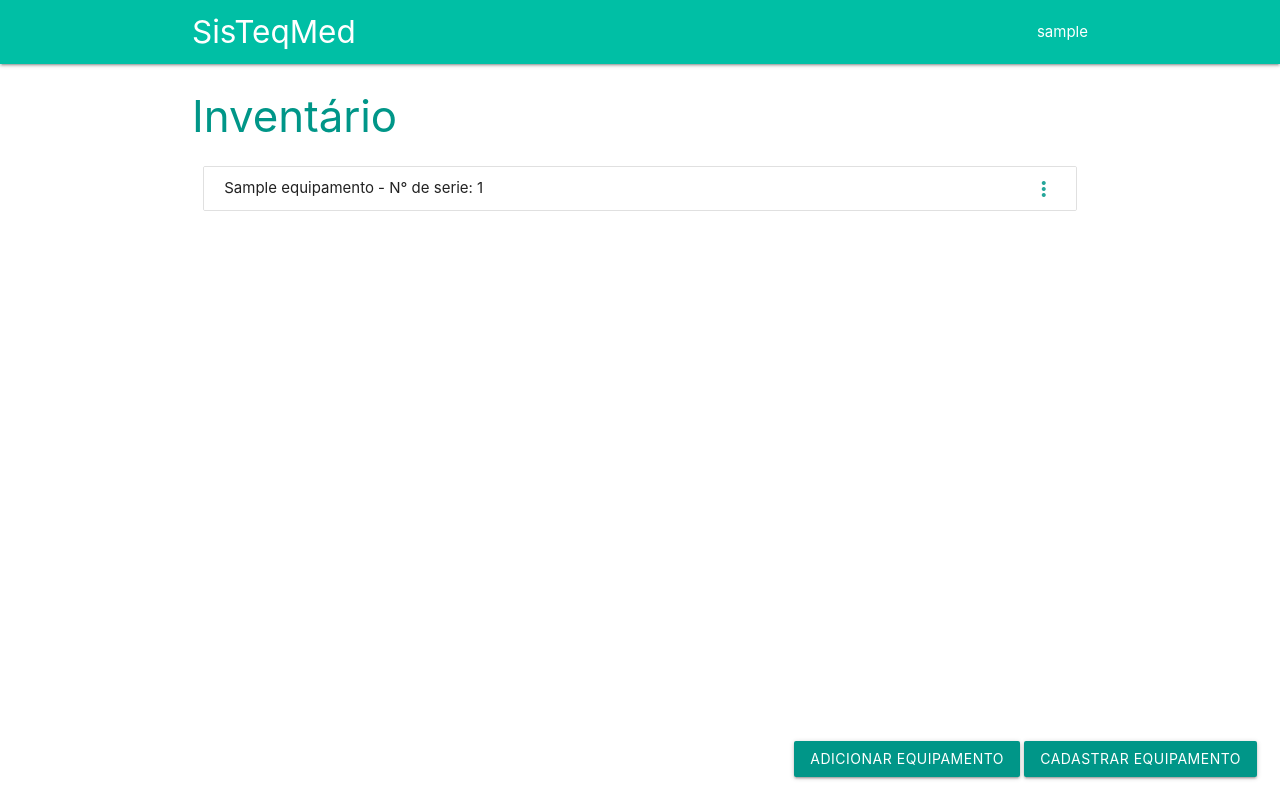
After one commit to edujtm/sisteqmed, a Django app: template feed/templates/feed/lista_inventario.html in a window 1280 px wide. The commit adds this page. Run offline with Django 3.2, Linux system fonts and the light colour scheme; the template is opened without the code that fills it: values that come from a table or form of the project are taken from there, others are empty; a user stored in the database is signed in; tables that the repository leaves empty hold one stand-in row (values such as "Sample post"); some libraries are stand-ins or nearby versions.

Commit message:
Preparando views para os equipamentos

```diff
--- a/feed/models.py
+++ b/feed/models.py
@@ -16,7 +16,6 @@ class Atividade(models.Model):
     inst_equipamento = models.ForeignKey('InstanciaEquipamento', null=True, on_delete=models.SET_NULL)
     defeito = models.CharField(max_length=150, default="Sem descrição do defeito",
                                help_text='Breve descrição do defeito do equipamento. (máx. 150 caracteres)')
-
 
     PRIORIDADES = (
         (1, 'Baixa'),
--- a/feed/templates/feed/feed_page.html
+++ b/feed/templates/feed/feed_page.html
@@ -3,6 +3,12 @@
 {% block css-links %}
     {% load static %}
     <link href="{% static "feed/css/feed_style.css" %}" type="text/css" rel="stylesheet" media="screen,projection"/>
+{% endblock %}
+
+{% block nav-items %}
+
+
+
 {% endblock %}
 
 {% block content%}
--- /dev/null
+++ b/feed/templates/feed/lista_inventario.html
@@ -0,0 +1,35 @@
+{% extends "sisteqmed/base_generic.html" %}
+
+{% block content %}
+    <div class="container">
+        <h3 class="header teal-text accent-4">Inventário</h3>
+    </div>
+
+    {% if instanciaequipamento_list %}
+        <div class="container">
+            <div class="row">
+                <div class="col s12">
+                <ul class="collection">
+                    {% for equipamento in instanciaequipamento_list %}
+                        <li class="collection-item"><div>{{ equipamento }}<a href="#" class="secondary-content"><i class="material-icons">more_vert</i></a></div></li>
+                    {% endfor %}
+                </ul>
+                </div>
+            </div>
+        </div>
+    {% else %}
+        <div class="container">
+            <p class="center teal-text accent-4">Nenhum equipamento cadastrado</p>
+        </div>
+    {% endif %}
+
+    <div class="fixed-action-btn">
+        <a class="waves-effect waves-light btn teal">
+            Adicionar equipamento
+        </a>
+        <a class="waves-effect waves-light btn teal">
+            Cadastrar equipamento
+        </a>
+    </div>
+
+{% endblock %}
--- /dev/null
+++ b/feed/templatetags/check_group.py
@@ -0,0 +1,14 @@
+
+from django import template
+from django.contrib.auth.models import Group
+
+register = template.Library()
+
+
+@register.filter(name='has_group')
+def has_group(user, group_name):
+    try:
+        group = Group.objects.get(name=group_name)
+        return group in user.groups.all()
+    except Group.DoesNotExist:
+        return False
--- a/feed/urls.py
+++ b/feed/urls.py
@@ -3,5 +3,6 @@ from django.urls import path
 from . import views
 
 urlpatterns = [
-    path("", views.ListaAtividadeView.as_view(), name='index-page')
+    path("", views.AtividadeListView.as_view(), name='index-page'),
+    path("equipamentos/", views.EquipamentoListView.as_view(), name='equipamento-list'),
 ]
--- a/sisteqmed/templates/sisteqmed/base_generic.html
+++ b/sisteqmed/templates/sisteqmed/base_generic.html
@@ -3,7 +3,7 @@
 <head>
     <meta http-equiv="Content-Type" content="text/html; charset=UTF-8"/>
     <meta name="viewport" content="width=device-width, initial-scale=1, maximum-scale=1.0"/>
-    <title>Starter Template - Materialize</title>
+    <title>SisTeqMed</title>
 
     <!-- CSS  -->
     {% load static %}
@@ -18,7 +18,20 @@
     <div class="nav-wrapper container"><a id="logo-container" href="{% url "home-page" %}" class="brand-logo">SisTeqMed</a>
         <ul class="right hide-on-med-and-down">
             {% block nav-items %}
-                <li><a href="#">Login</a></li>
+
+                {% load check_group %}
+                {% if request.user.is_authenticated %}
+                    <li>{{ user.get_username }}</li>
+                    {% if request.user|has_group:"administrador" %}
+                        <li><a href="#">Cadastrar</a></li>
+                        <li><a href="#">Atividades</a></li>
+                    {% elif request.user|has_group:"tecnico"%}
+                        <!-- TODO completar navigation bar -->
+                    {% endif %}
+                {% else %}
+                    <li><a href="{% url "home-page" %}">Login</a></li>
+                {% endif %}
+
             {% endblock %}
         </ul>
 
```
Also changed, not shown: feed/tests/test_models.py (+4 -4 lines), feed/views.py (+17 -3 lines), feed/templatetags/__init__.py (added).
